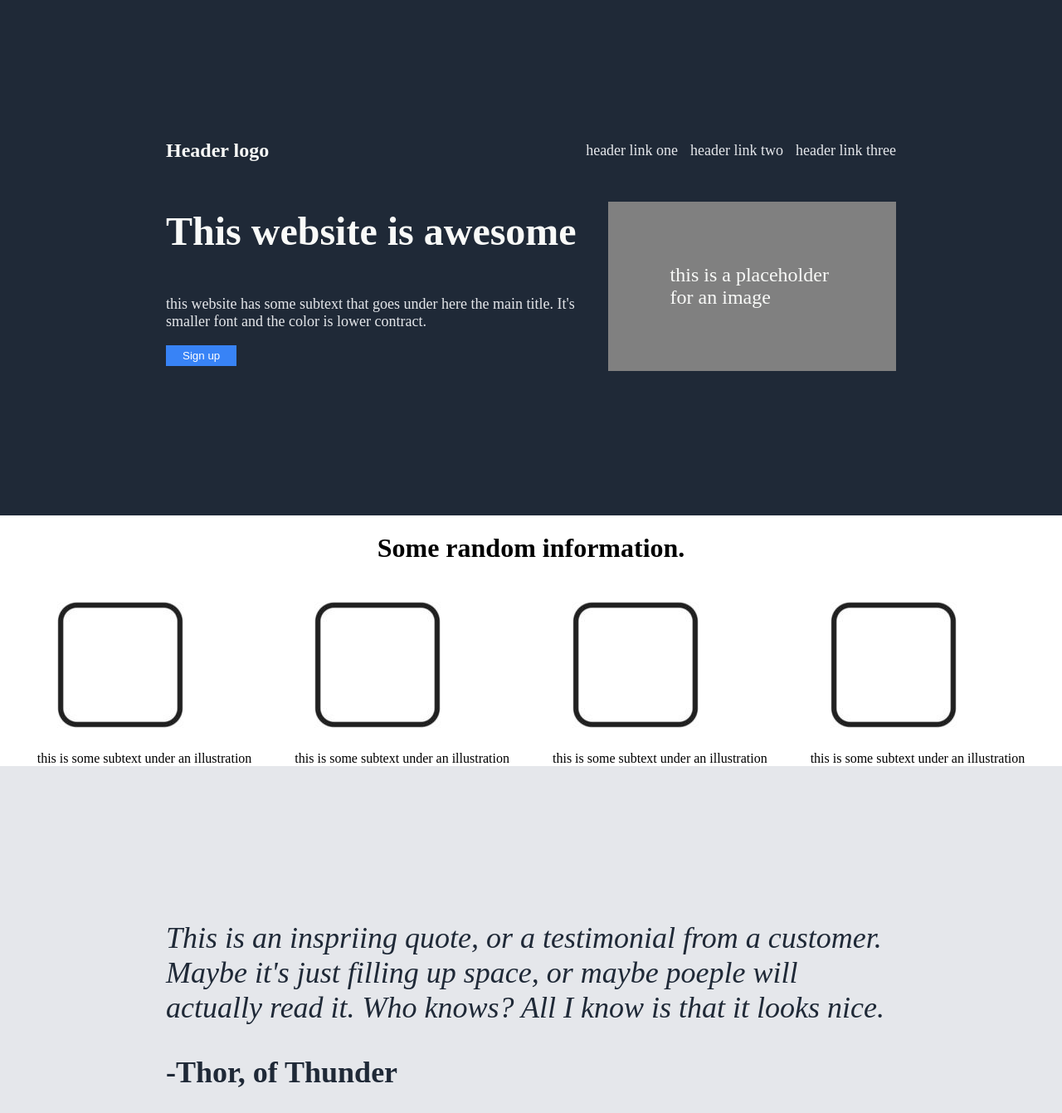
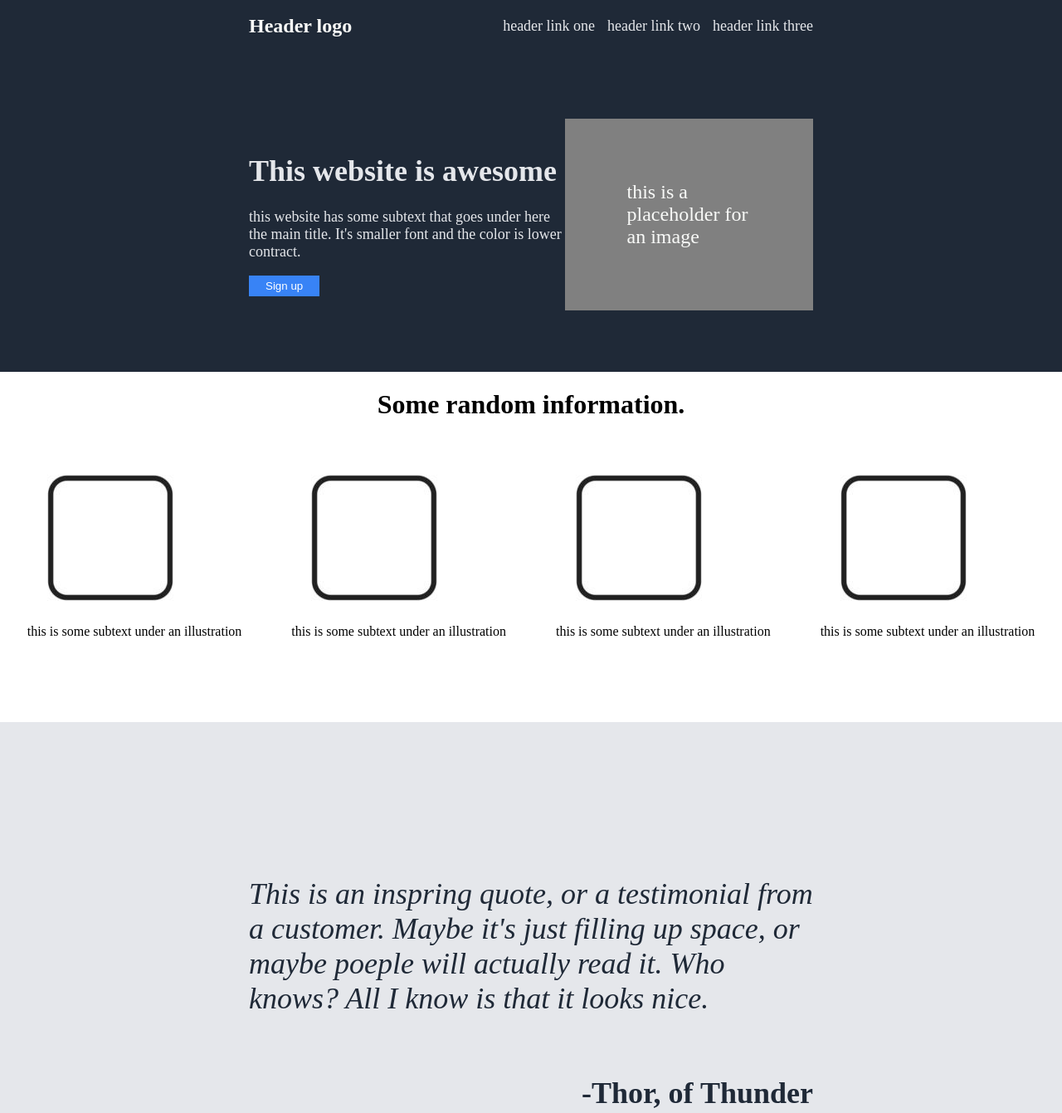
Before and after one commit to nufc009/project_landing_page, a plain HTML site: page index.html in a window 1280 px wide. Shown: the part 6-1347 px from the top of the page at 83% size. Drawn offline with Linux system fonts and the light colour scheme.

Commit message:
Edit README.md and index.html and style.css

```diff
--- a/index.html
+++ b/index.html
@@ -9,16 +9,15 @@
 
 <body>
     <div class="header">
-        <div class="container">
             <p><strong>Header logo</strong></p>
         <div class="links">
             <p>header link one</p>
             <p>header link two</p>
             <p>header link three</p>
         </div>
-        </div>
-        <div class="content-one">
-            <div class="content-two">
+    </div>
+        <div class="container">
+            <div class="container-two">
             <h1 class="hero-main">This website is awesome</h1>
             <p class="hero-second">this website has some subtext that goes under here the main title. It's smaller font and the color is lower contract.</p>
             <button class="button-one">Sign up</button>
@@ -26,8 +25,10 @@
             <p class="placeholder">this is a placeholder for an image</p>
         </div>
     </div>
+
             <h1 class="text">Some random information.</h1>
-        <div class="container">
+
+        <div class="content">
             <div class="info">
                 <img src="images/box.png">
             <div class="text">this is some subtext under an illustration</div>
@@ -49,7 +50,7 @@
 
 
         <div class="quote">
-            <p>This is an inspriing quote, or a testimonial from a customer. Maybe it's just filling up space, or maybe poeple will actually read it. Who knows? All I know is that it looks nice.</p>
+            <p>This is an inspring quote, or a testimonial from a customer. Maybe it's just filling up space, or maybe poeple will actually read it. Who knows? All I know is that it looks nice.</p>
 
             <p class="hero">-Thor, of Thunder</p>
 
--- a/style.css
+++ b/style.css
@@ -9,32 +9,33 @@ body {
     background-color: #1F2937;
     font-size: 24px;
     color: #f9faf8;
-    padding: 150px 200px;
+    padding: 0 300px;
+    display: flex;
+    align-items: center;
 }
 
 .links {
     font-size: 18px;
     color: #e5e7eb;
     display: flex;
-    align-items: center;
-    justify-content: center;
     gap: 15px;
     margin-left: auto;
 }
 
-.content-one {
+.container {
+    background-color: #1F2937;
+    font-size: 24px;
+    color: #f9faf8;
+    padding: 50px 300px;
     display: flex;
-    align-items: center
-    justify-content: flex-start;
-    gap: 30px;
-
+    align-items: center;
 }
 
-.content-two {
-    display: flex;
-    flex-direction: column;
+.container-two {
+        font-size: 18px;
+        color: #e5e7eb;
+}
 
-}
 
 .placeholder {
     background-color: grey;
@@ -42,11 +43,12 @@ body {
     align-items: center;
 }
 
-.container {
+.content {
+    margin: 20px 0 100px 0;
     display: flex;
     justify-content: center;
     align-items: center;
-    gap: 52px
+    gap: 60px
 }
 
 .text {
@@ -58,26 +60,17 @@ body {
     font-size: 36px;
     font-style: italic;
     color: #1F2937;
-    padding: 150px 200px;
-}
-
-.hero-main {
-    font-size: 48px;
-    font-weight: bolder;
-    color: #f9faf8;
-}
-
-.hero-second {
-    font-size: 18px;
-    color: #e5e7eb;
+    padding: 150px 300px;
+    display: flex;
+    flex-direction: column;
 }
 
 .hero {
-    background-color: #e5e7eb;
     font-size: 36px;
     font-weight: bold;
     color: #1F2937;
     font-style: normal;
+    text-align: end;
 }
 
 .button-one {
@@ -103,7 +96,7 @@ body {
     align-items: center;
     justify-content: center;
     padding: 20px;
-    margin: 75px 200px;
+    margin: 75px 300px;
     gap: 75px;
 }
 
```
Also changed, not shown: 1 other file.
